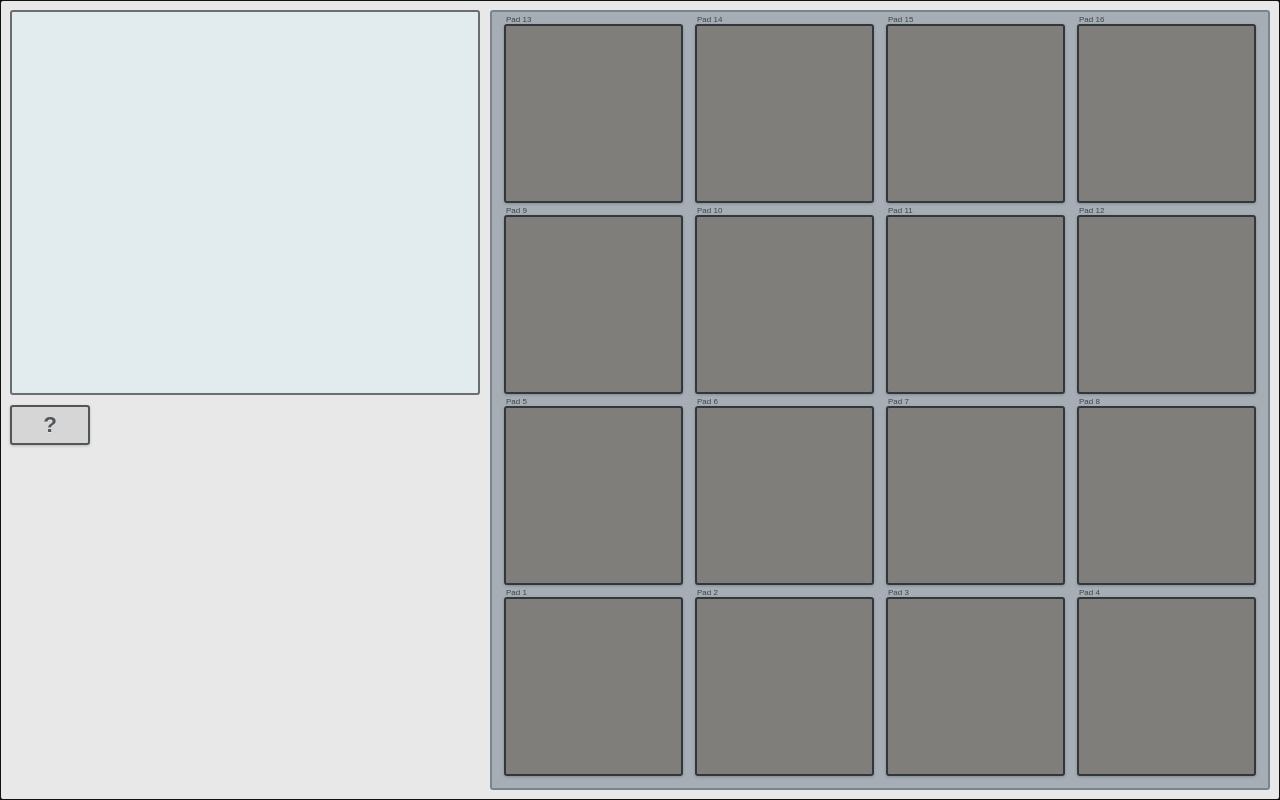
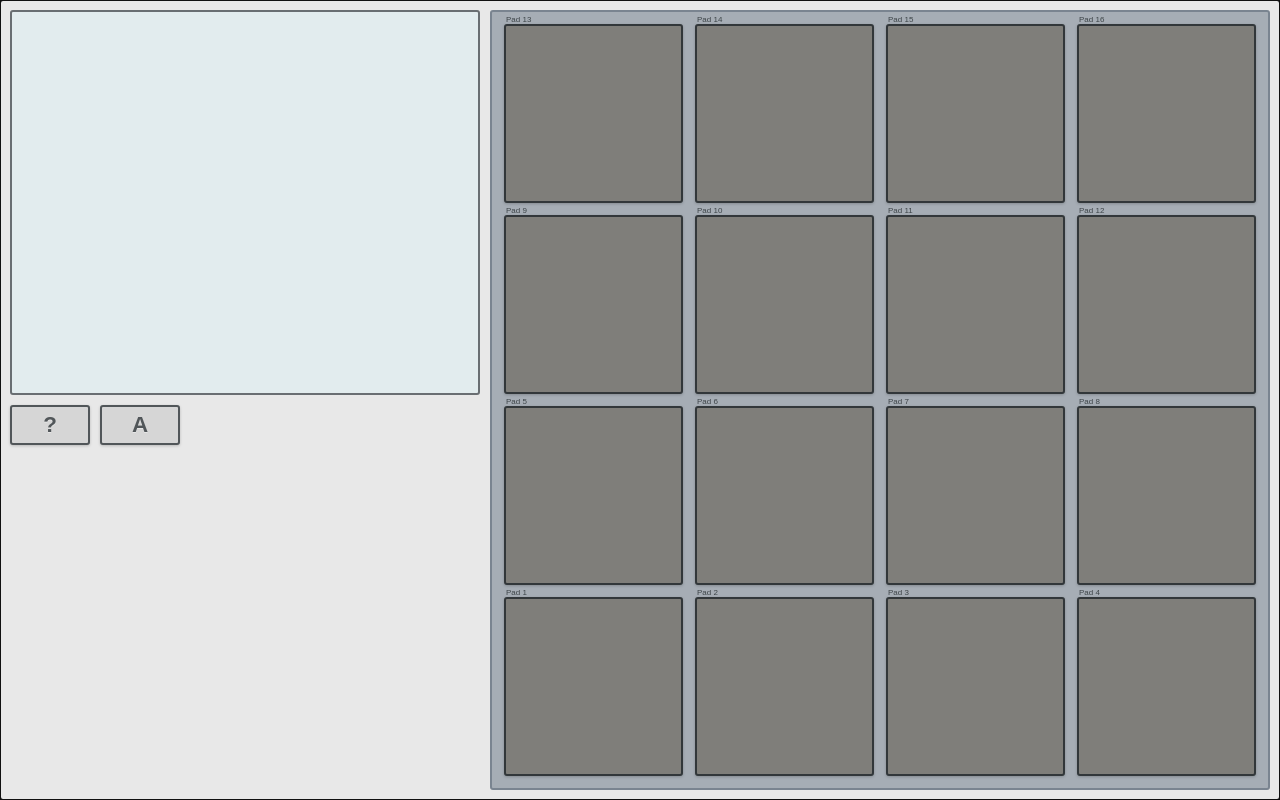
Before and after one commit to arisslin/jsmpc, a React (Create React App) app: page / in a window 1280 px wide. Built offline with nearby package versions, Linux system fonts and the light colour scheme; no server answers.

Commit message:
Added second button

```diff
--- a/src/components/Buttons/Button.js
+++ b/src/components/Buttons/Button.js
@@ -1,18 +1,19 @@
 import React, { useState } from 'react'
 import styled from 'styled-components/macro'
 
-export default function Button() {
+export default function Button({ text }) {
   const [active, setActive] = useState(false)
   const onClick = () => setActive(!active)
 
   return (
     <ButtonStyled active={active} onClick={onClick}>
-      ?
+      {text}
     </ButtonStyled>
   )
 }
 
 const ButtonStyled = styled.button`
+  margin-left: 10px;
   border: 2px solid;
   border-color: var(--color-border);
   border-radius: 3px;
@@ -28,4 +29,8 @@ const ButtonStyled = styled.button`
   font-weight: 600;
   text-shadow: var(--element-inside-text-shadow);
   user-select: none;
+
+  :first-child {
+    margin-left: 0;
+  }
 `
--- a/src/components/Controls.js
+++ b/src/components/Controls.js
@@ -5,11 +5,13 @@ import Button from './Buttons/Button'
 export default function Controls() {
   return (
     <ControlsStyled>
-      <Button />
+      <Button text="?" />
+      <Button text="A" />
     </ControlsStyled>
   )
 }
 
 const ControlsStyled = styled.section`
   grid-area: controls;
+  display: flex;
 `
```
